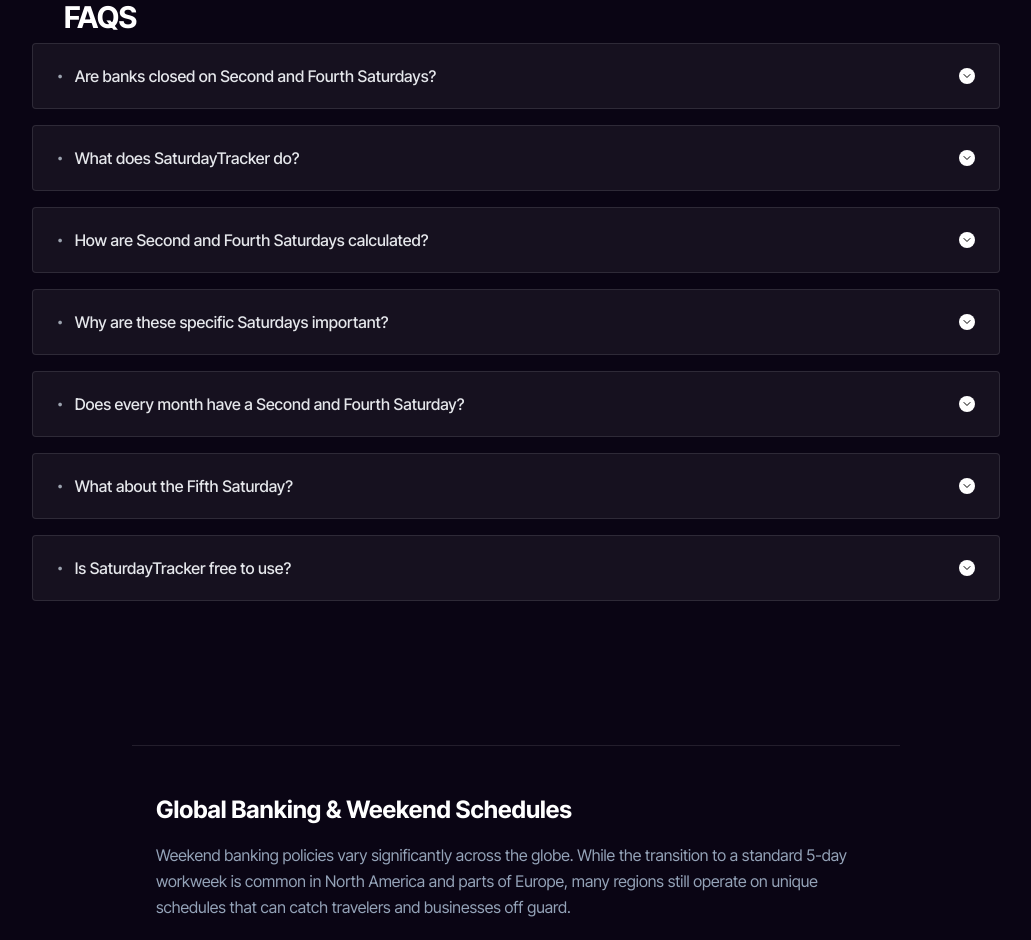
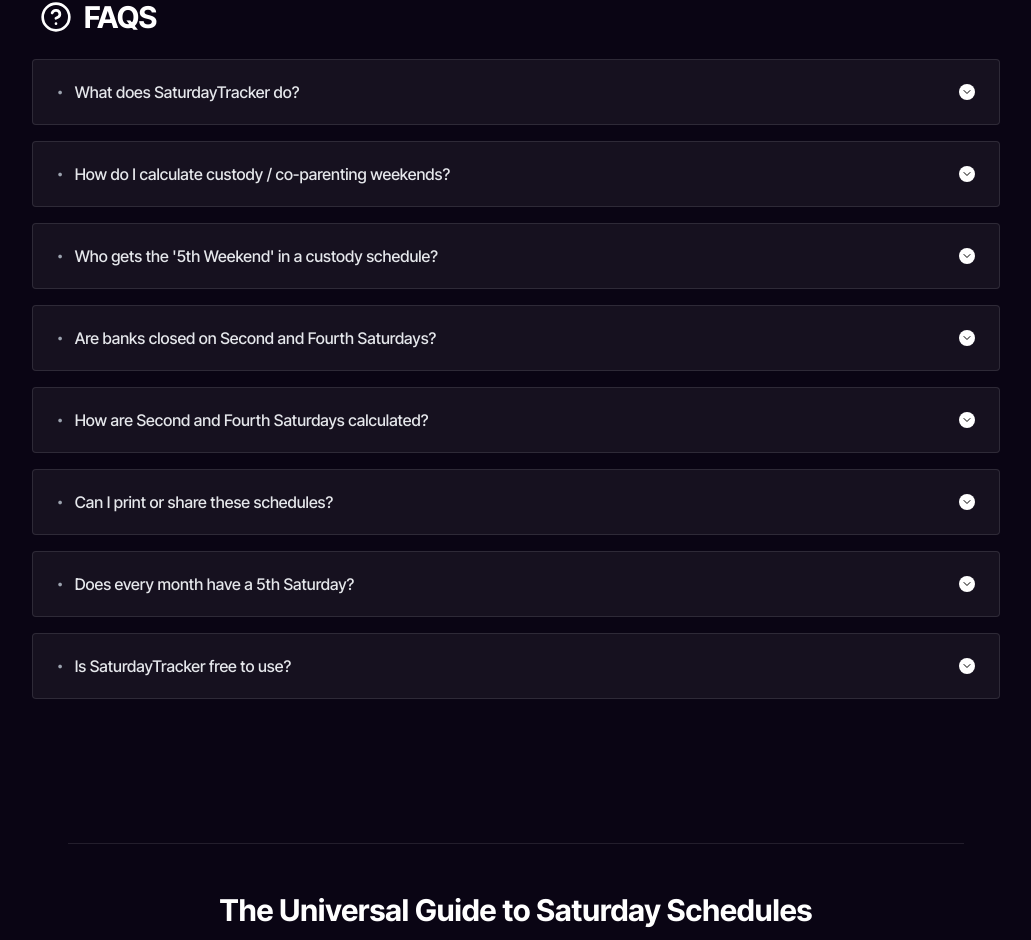
Before and after one commit to nakulpingale-ops/Saturday_Tracker, a React (Vite) app: page / in a window 1280 px wide. Shown: the part 1843-2783 px from the top of the page, without its empty margins (124-1155 px from the left). Built offline with nearby package versions, Linux system fonts and the light colour scheme.

Commit message:
Updated content

```diff
--- a/components/BankRulesArticle.tsx
+++ b/components/BankRulesArticle.tsx
@@ -2,68 +2,84 @@
 
 const BankRulesArticle = () => {
   return (
-    <article className="mb-20 max-w-3xl mx-auto w-full prose prose-slate dark:prose-invert prose-sm md:prose-base border-t border-slate-200 dark:border-white/10 pt-12 px-6">
-      <h2 className="text-2xl font-bold mb-4 text-slate-900 dark:text-white">
-        Global Banking & Weekend Schedules
+    <article className="mb-20 max-w-4xl mx-auto w-full prose prose-slate dark:prose-invert prose-sm md:prose-base border-t border-slate-200 dark:border-white/10 pt-12 px-6">
+      <h2 className="text-3xl font-bold mb-8 text-slate-900 dark:text-white text-center">
+        The Universal Guide to Saturday Schedules
       </h2>
-      <div className="text-slate-600 dark:text-slate-400 leading-relaxed space-y-6">
 
-        {/* GLOBAL SECTION */}
+      <div className="text-slate-600 dark:text-slate-400 leading-relaxed space-y-12">
+
+        {/* SECTION 1: US CO-PARENTING */}
         <section>
+          <div className="flex items-center gap-3 mb-4">
+            <span className="text-2xl">🇺🇸</span>
+            <h3 className="text-xl font-bold text-slate-900 dark:text-white m-0">
+              Co-Parenting & Custody Schedules
+            </h3>
+          </div>
           <p>
-            Weekend banking policies vary significantly across the globe. While the transition to a
-            standard 5-day workweek is common in North America and parts of Europe, many regions
-            still operate on unique schedules that can catch travelers and businesses off guard.
+            In the United States, particularly in states like Texas and Utah, custody schedules often follow a
+            <strong> Standard Possession Order (SPO)</strong>. This legal framework relies heavily on the specific count of the weekend.
           </p>
-          <h3 className="text-lg font-bold text-slate-800 dark:text-slate-200 mt-4">
-            International Standards
-          </h3>
-          <ul className="list-disc pl-5 space-y-2 mt-2">
+          <ul className="grid grid-cols-1 md:grid-cols-2 gap-4 mt-4 list-none pl-0">
+            <li className="bg-purple-50 dark:bg-purple-900/10 p-4 rounded-lg border border-purple-100 dark:border-purple-500/20">
+              <strong className="block text-purple-700 dark:text-purple-400 mb-1">Custodial Parent</strong>
+              Typically retains possession on the <strong>2nd and 4th weekends</strong> of the month.
+            </li>
+            <li className="bg-blue-50 dark:bg-blue-900/10 p-4 rounded-lg border border-blue-100 dark:border-blue-500/20">
+              <strong className="block text-blue-700 dark:text-blue-400 mb-1">Non-Custodial Parent</strong>
+              Typically has visitation rights on the <strong>1st, 3rd, and 5th weekends</strong> of a month.
+            </li>
+          </ul>
+          <p className="mt-4 text-sm bg-slate-100 dark:bg-white/5 p-3 rounded">
+            <strong>The "Fifth Weekend" Rule:</strong> Months with five Fridays/Saturdays create a "bonus" weekend.
+            Under most standard orders, the parent with the 1st and 3rd weekends (Non-Custodial) also gets the 5th weekend,
+            resulting in back-to-back possession weekends.
+          </p>
+        </section>
+
+        {/* SECTION 2: INDIA BANKING */}
+        <section>
+          <div className="flex items-center gap-3 mb-4">
+            <span className="text-2xl">🇮🇳</span>
+            <h3 className="text-xl font-bold text-slate-900 dark:text-white m-0">
+              Banking Holidays (RBI Rules)
+            </h3>
+          </div>
+          <p>
+            Since 2015, the Reserve Bank of India (RBI) and the Indian Banks' Association (IBA) have standardized
+            Saturday holidays to provide work-life balance for bank employees while keeping services accessible.
+          </p>
+          <div className="mt-4 border-l-4 border-emerald-500 pl-4 py-1">
+            <h4 className="font-bold text-slate-900 dark:text-white m-0">The 2nd & 4th Rule</h4>
+            <p className="m-0 mt-1">
+              Banks are strictly <strong>CLOSED</strong> on the Second and Fourth Saturdays.
+              They remain <strong>OPEN</strong> on the First, Third, and Fifth Saturdays (unless a gazetted holiday falls on that day).
+            </p>
+          </div>
+        </section>
+
+        {/* SECTION 3: SHIFT WORK */}
+        <section>
+          <div className="flex items-center gap-3 mb-4">
+            <span className="text-2xl">🏭</span>
+            <h3 className="text-xl font-bold text-slate-900 dark:text-white m-0">
+              Shift Work & Emergency Services
+            </h3>
+          </div>
+          <p>
+            Healthcare workers, firefighters, police officers, and manufacturing staff often operate on
+            rotating rosters (such as the "Pitman Schedule" or "2-2-3").
+          </p>
+          <ul className="list-disc pl-5 mt-2 space-y-2">
             <li>
-              <strong>USA & UK:</strong> Most major banks are closed on Sundays. Some branches operate
-              on Saturdays with reduced hours (typically 9:00 AM to 1:00 PM), but this is not guaranteed for all locations.
+              <strong>The "Every Other Weekend" Pattern:</strong> Many employees work a 14-day cycle where they are off every alternating weekend.
             </li>
             <li>
-              <strong>Middle East:</strong> In many Gulf countries, the weekend falls on Friday and Saturday,
-              meaning banks are fully operational on Sundays.
-            </li>
-            <li>
-              <strong>Europe:</strong> Central banks and smaller regional branches often remain closed
-              for the entire weekend to align with market hours.
+              <strong>The Impact of the 5th Saturday:</strong> Rotating schedules often desync when a month has 5 weekends.
+              Our tool helps shift workers visualize exactly which Saturdays they are working months in advance.
             </li>
           </ul>
-        </section>
-
-        {/* INDIA SPECIFIC SECTION */}
-        <section className="bg-slate-100 dark:bg-white/5 p-6 rounded border border-slate-200 dark:border-white/10 mt-6">
-          <h3 className="text-lg font-bold text-emerald-700 dark:text-emerald-400 mb-2 flex items-center gap-2">
-            <span className="text-xl">🇮🇳</span> Specific Rules for India
-          </h3>
-          <p className="mb-3">
-            India follows a unique "Alternate Saturday" policy standardized by the RBI and IBA since 2015.
-          </p>
-          <ul className="space-y-2 text-sm">
-            <li className="flex gap-2">
-              <span className="text-red-500 font-bold">● Closed:</span>
-              <span>Banks are closed on the <strong>Second and Fourth Saturdays</strong> of every month.</span>
-            </li>
-            <li className="flex gap-2">
-              <span className="text-green-500 font-bold">● Open:</span>
-              <span>Banks remain fully operational on the <strong>First, Third, and Fifth Saturdays</strong>.</span>
-            </li>
-          </ul>
-        </section>
-
-        {/* DIGITAL BANKING */}
-        <section>
-          <h3 className="text-lg font-bold text-slate-800 dark:text-slate-200 mt-4">
-            Digital Services are 24/7
-          </h3>
-          <p>
-            Regardless of your location, digital banking infrastructure remains active on weekends and holidays.
-            Global services like SWIFT (for international transfers) may pause processing until the next working day,
-            but instant domestic transfers (UPI in India, Faster Payments in UK, Zelle in US) work 24/7.
-          </p>
         </section>
 
       </div>
--- a/components/FAQ.tsx
+++ b/components/FAQ.tsx
@@ -1,5 +1,5 @@
 import React, { useState } from 'react';
-import { ChevronDown } from 'lucide-react';
+import { ChevronDown, HelpCircle } from 'lucide-react';
 
 interface FAQItemProps {
   question: string;
@@ -17,18 +17,18 @@
       >
         <div className="flex items-center gap-3">
           <span className="text-slate-400 dark:text-gray-400 text-xs">•</span>
-          <span className="font-medium text-slate-800 dark:text-gray-200 text-sm sm:text-base">
+          <span className="font-medium text-slate-800 dark:text-gray-200 text-sm sm:text-base pr-4">
             {question}
           </span>
         </div>
-        <div className={`bg-slate-50 dark:bg-white rounded-full p-0.5 transform transition-transform duration-300 ${isOpen ? 'rotate-180' : ''}`}>
+        <div className={`bg-slate-50 dark:bg-white rounded-full p-0.5 transform transition-transform duration-300 flex-shrink-0 ${isOpen ? 'rotate-180' : ''}`}>
           <ChevronDown className="w-3 h-3 text-slate-900 dark:text-black" />
         </div>
       </button>
       <div
         className={`overflow-hidden transition-all duration-300 ease-in-out bg-slate-50/50 dark:bg-black/40 ${isOpen ? 'max-h-96 opacity-100' : 'max-h-0 opacity-0'}`}
       >
-        <div className="p-6 text-slate-600 dark:text-gray-400 text-sm leading-relaxed">
+        <div className="p-6 text-slate-600 dark:text-gray-400 text-sm leading-relaxed border-t border-gray-100 dark:border-white/5">
           {answer}
         </div>
       </div>
@@ -39,28 +39,32 @@
 const FAQ: React.FC = () => {
   const faqs = [
     {
-      question: "Are banks closed on Second and Fourth Saturdays?",
-      answer: "Yes, in many regions (including India), banks remain closed on both the Second and Fourth Saturdays of every month. They typically function on the First, Third, and Fifth Saturdays."
+      question: "What does SaturdayTracker do?",
+      answer: "SaturdayTracker is a universal date calculator. It instantly generates schedules for 1st, 2nd, 3rd, 4th, and 5th Saturdays. It is used for Bank Holiday checking (2nd & 4th), Co-Parenting schedules, and Shift Work planning."
     },
     {
-      question: "What does SaturdayTracker do?",
-      answer: "SaturdayTracker instantly calculates and verifies whether today (or any upcoming date) is a Second or Fourth Saturday, helping you plan around banking holidays and office closures."
+      question: "How do I calculate custody / co-parenting weekends?",
+      answer: "Select the 'Co-Parenting' badge above. Most Standard Possession Orders (SPO) assign the 1st, 3rd, and 5th weekends to one parent, and the 2nd and 4th weekends to the other. Our tool instantly lists these dates for the entire year so you can plan ahead."
+    },
+    {
+      question: "Who gets the '5th Weekend' in a custody schedule?",
+      answer: "In a standard 1st/3rd/5th schedule, the parent who has the 1st and 3rd weekends typically gets the 5th weekend as well. This occurs about 4 times a year. Our calculator explicitly labels 'Fifth Saturdays' to help you avoid confusion."
+    },
+    {
+      question: "Are banks closed on Second and Fourth Saturdays?",
+      answer: "Yes, in many regions (including India/RBI rules), banks remain closed on both the Second and Fourth Saturdays of every month. They typically function on the First, Third, and Fifth Saturdays."
     },
     {
       question: "How are Second and Fourth Saturdays calculated?",
-      answer: "A Second Saturday always falls between the 8th and 14th of the month. A Fourth Saturday always falls between the 22nd and 28th of the month."
+      answer: "A Second Saturday always falls between the 8th and 14th of the month. A Fourth Saturday always falls between the 22nd and 28th. Our algorithm calculates this mathematically for any year."
     },
     {
-      question: "Why are these specific Saturdays important?",
-      answer: "They are designated as official holidays for public sector banks, many private banks, and various government offices to provide employees with scheduled time off."
+      question: "Can I print or share these schedules?",
+      answer: "Yes. You can generate a list for the 'Next 1 Year' or 'Next 2 Years' using the dropdown menu, then copy the list to share with your co-parent, employer, or employees."
     },
     {
-      question: "Does every month have a Second and Fourth Saturday?",
-      answer: "Yes. Since every month has at least 28 days, it is mathematically guaranteed to have a First, Second, Third, and Fourth Saturday."
-    },
-    {
-      question: "What about the Fifth Saturday?",
-      answer: "Months with 29, 30, or 31 days can occasionally have a Fifth Saturday. Banks and offices usually remain OPEN on Fifth Saturdays unless it coincides with a specific public holiday."
+      question: "Does every month have a 5th Saturday?",
+      answer: "No. A 5th Saturday only occurs in months that have 29, 30, or 31 days AND start on a Friday or Saturday. These are effectively 'bonus' weekends for 1st/3rd/5th schedule holders."
     },
     {
       question: "Is SaturdayTracker free to use?",
@@ -70,9 +74,12 @@
 
   return (
     <section className="w-full max-w-[1000px] mx-auto px-4 mb-32 relative z-10">
-      <h3 className="text-3xl font-bold mb-2 pl-6 sm:pl-8 text-slate-900 dark:text-white uppercase tracking-tight transition-colors duration-300">
-        FAQS
-      </h3>
+      <div className="flex items-center gap-3 mb-6 justify-center md:justify-start pl-2">
+        <HelpCircle className="w-8 h-8 text-slate-900 dark:text-white" />
+        <h3 className="text-3xl font-bold text-slate-900 dark:text-white uppercase tracking-tight transition-colors duration-300">
+          FAQs
+        </h3>
+      </div>
       <div className="flex flex-col">
         {faqs.map((faq, index) => (
           <FAQItem
```
